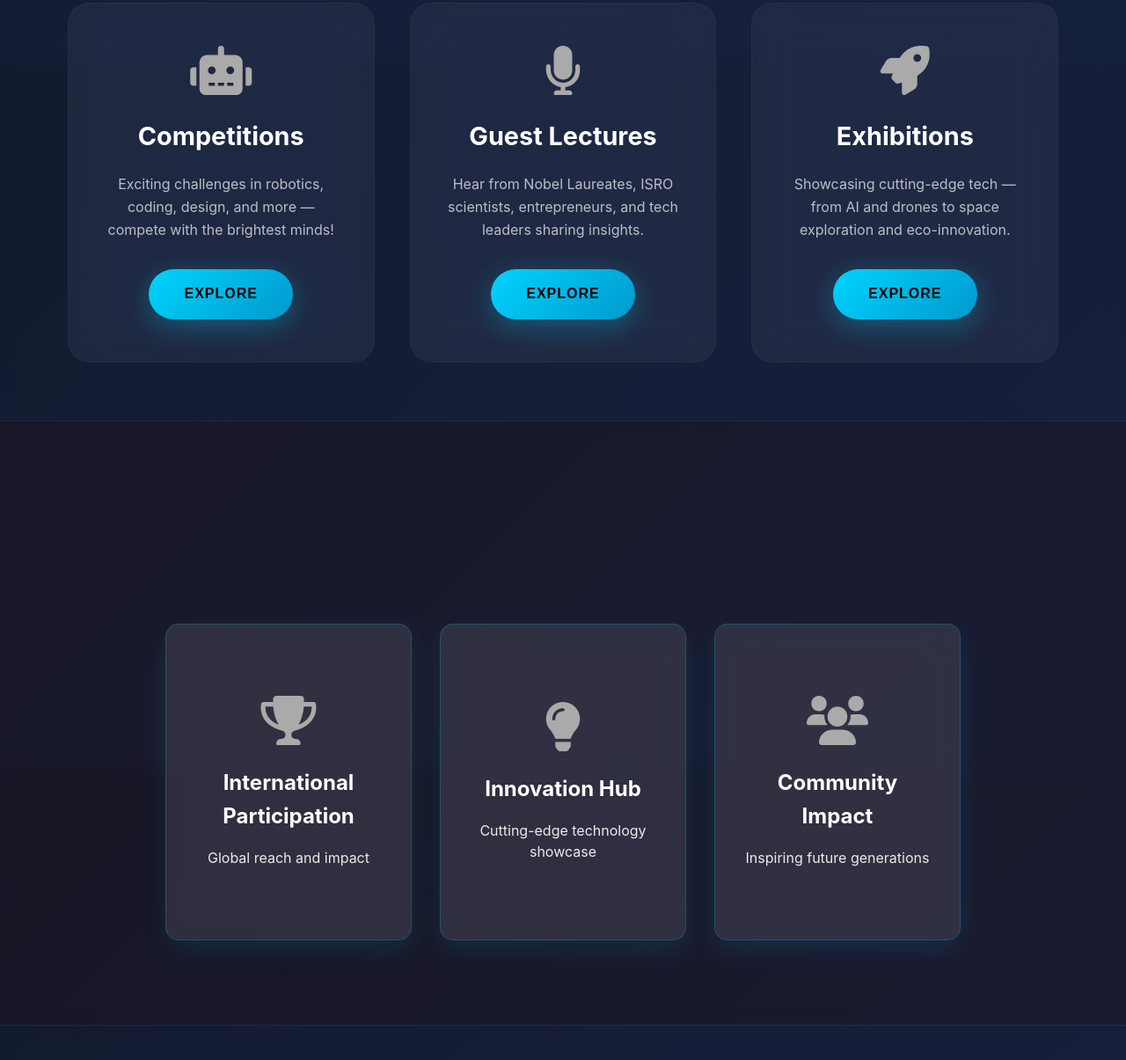
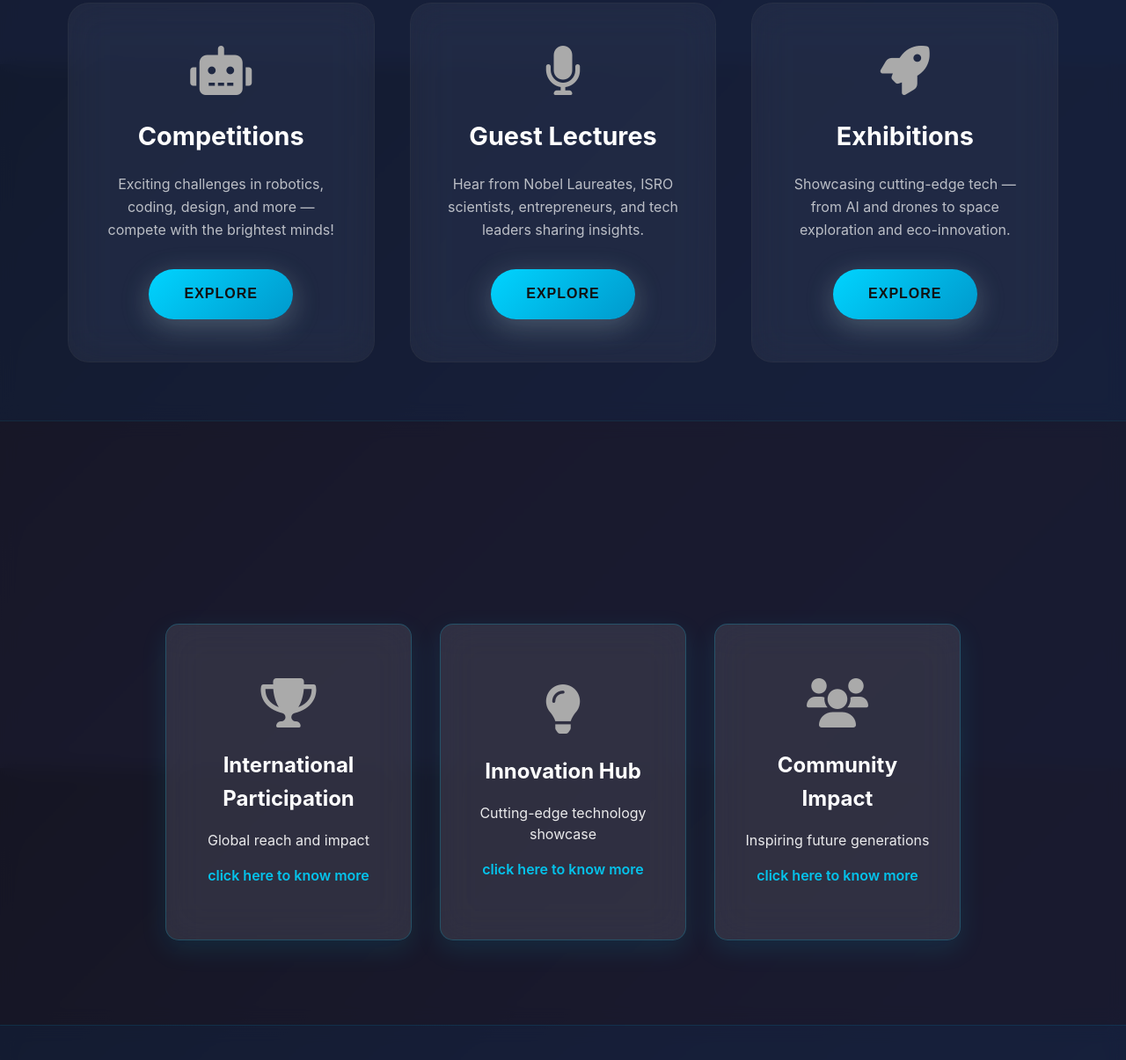
Before and after one commit to ABHAYBARMAN067/IIT-BOMBAY-TASK-2, a plain HTML site: page index.html in a window 1280 px wide. Shown: the part 1527-2732 px from the top of the page at 88% size. Drawn offline with nearby package versions, Linux system fonts and the light colour scheme.

Commit message:
Final update

```diff
--- a/index.html
+++ b/index.html
@@ -15,7 +15,6 @@
     padding: 0;
     box-sizing: border-box;
   }
-
   body {
     font-family: 'Inter', 'Segoe UI', sans-serif;
     line-height: 1.6;
@@ -170,6 +169,24 @@
   }
 }
 
+.card-click {
+  display: inline-block;
+  font-size: 1rem;
+  color: #00d4ff;
+  text-decoration: underline;
+  cursor: pointer;
+  margin-top: 1rem;
+  transition: all 0.3s ease;
+  font-weight: 600;
+  text-decoration: none;
+}
+
+.card-click:hover {
+  color: #ffffff;
+  transform: translateY(-2px);
+  text-shadow: 0 0 5px rgba(0, 212, 255, 0.6);
+}
+
   /* Hero Section */
   .tf-hero {
     height: 100vh;
@@ -231,7 +248,7 @@
   /* Button Styles */
   .tf-btn {
     background: linear-gradient(135deg, #00d4ff, #0099cc);
-    color: #000;
+    color: #111;
     border: none;
     padding: 1.2rem 2.5rem;
     font-size: 1rem;
@@ -239,13 +256,14 @@
     border-radius: 50px;
     cursor: pointer;
     transition: all 0.4s cubic-bezier(0.4, 0, 0.2, 1);
-    box-shadow: 0 8px 32px rgba(0, 212, 255, 0.3);
+    box-shadow: 0 8px 32px rgba(176, 201, 206, 0.3);
     text-transform: uppercase;
     letter-spacing: 1px;
     position: relative;
     overflow: hidden;
     text-decoration: none;
     display: inline-block;
+    opacity: 1 !important;
   }
 
   .tf-btn::before {
@@ -535,7 +553,7 @@
       font-size: 1.3rem;
     }
     .tf-hamburger {
-      font-size: 1rem; /* Make hamburger even smaller */
+      font-size: 0.8rem;
     }
     .tf-section {
       padding: 3rem 3%;
@@ -764,6 +782,7 @@
                         <i class="tf-icon fas fa-trophy"></i>
                         <h3>International Participation</h3>
                         <p>Global reach and impact</p>
+                        <p class ="card-click">click here to know more</p>
                     </div>
                     <div class="tf-card-back">
                         <h3>Worldwide Network</h3>
@@ -777,6 +796,7 @@
                         <i class="tf-icon fas fa-lightbulb"></i>
                         <h3>Innovation Hub</h3>
                         <p>Cutting-edge technology showcase</p>
+                        <p class ="card-click">click here to know more</p>
                     </div>
                     <div class="tf-card-back">
                         <h3>Tech Showcase</h3>
@@ -790,6 +810,7 @@
                         <i class="tf-icon fas fa-users"></i>
                         <h3>Community Impact</h3>
                         <p>Inspiring future generations</p>
+                        <p  class ="card-click">click here to know more</p>
                     </div>
                     <div class="tf-card-back">
                         <h3>Social Initiative</h3>
```
